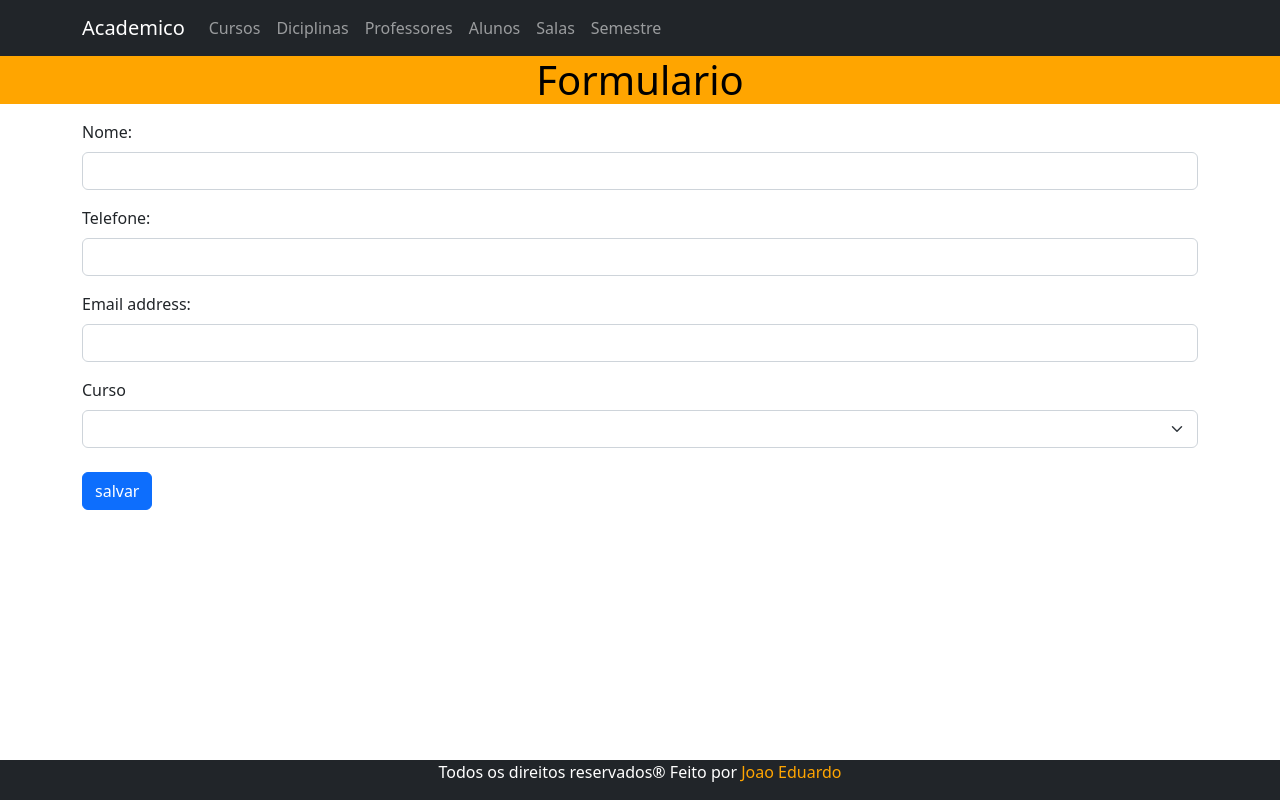
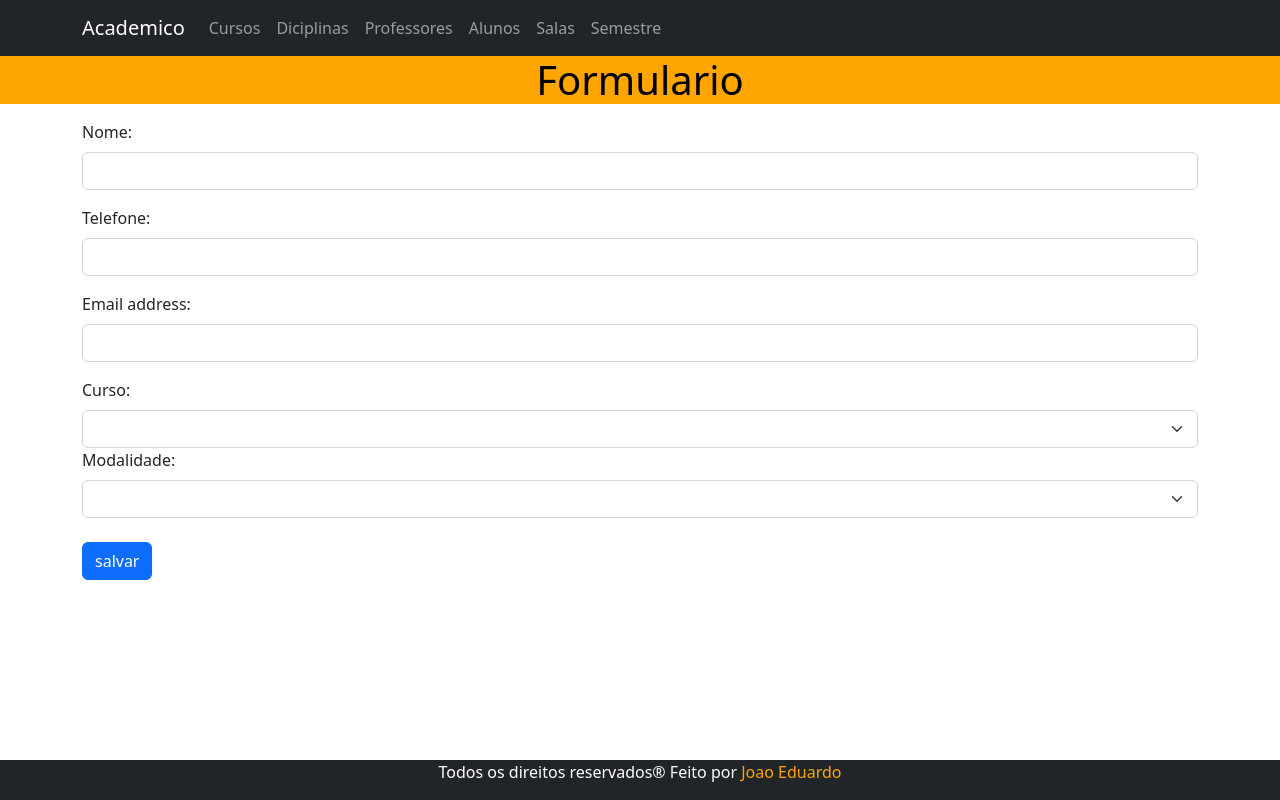
Before and after one commit to JoaoeduLS/Academico-React, a Next.js app: page /cursos/form in a window 1280 px wide. Built offline with nearby package versions, Linux system fonts and the light colour scheme.

Commit message:
add modalidade e cursos

```diff
--- a/pages/cursos/form.js
+++ b/pages/cursos/form.js
@@ -28,12 +28,21 @@ const form = () => {
           <Form.Label>Email address:</Form.Label>
           <Form.Control type="Email" {...register("Email")} />
         </Form.Group>
-        <Form.Label>Curso</Form.Label>
+        <Form.Label>Curso:</Form.Label>
         <Form.Select {...register("Curso")} controlId="Curso">
           <option></option>
           <option>Culinaria</option>
           <option>Ciencia da Computacao</option>
           <option>Direito</option>
+          <option>Educao Fisica</option>
+          <option>Medicina</option>
+          <option>Geografia</option>
+        </Form.Select>
+        <Form.Label>Modalidade:</Form.Label>
+        <Form.Select {...register("Curso")} controlId="Curso">
+          <option></option>
+          <option>EAD</option>
+          <option>Presencial</option>
         </Form.Select>
         <br></br>
         <Button variant="primary" onClick={handleSubmit(salvar)}>
```
